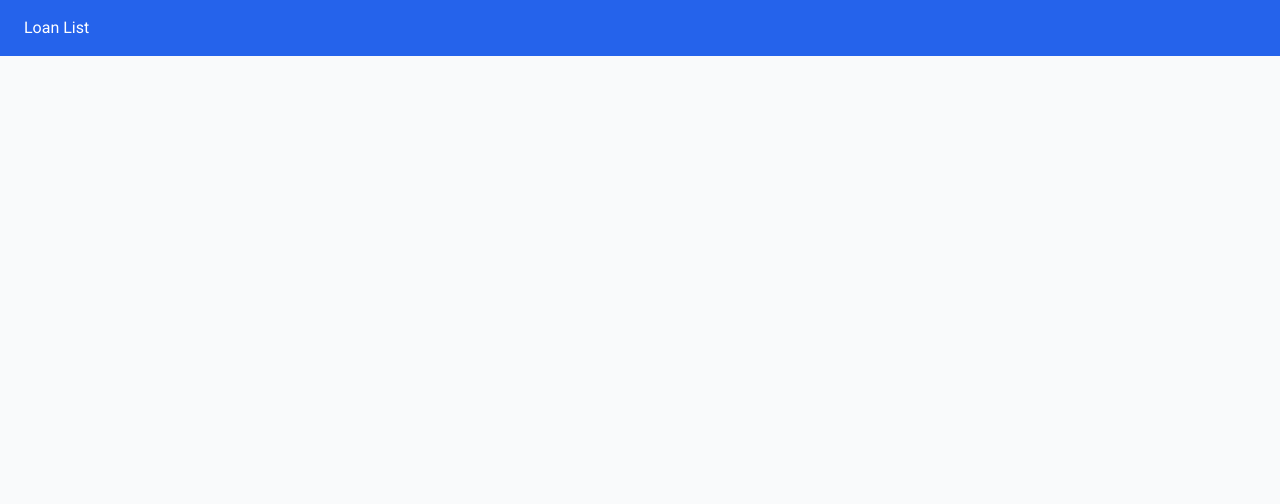
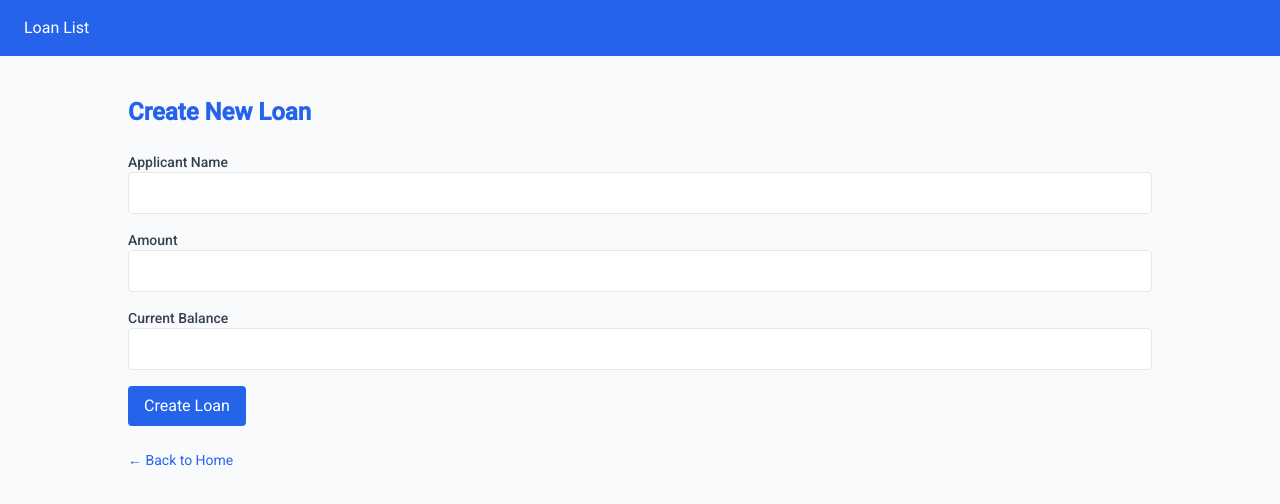
Before and after one commit to hengtan/take-home-fundo, an Angular app in the folder frontend/: page /create-loan in a window 1280 px wide. Before the commit this address led to /. Shown: the top 504 px of the page. Built offline with nearby package versions, Linux system fonts and the light colour scheme.

Commit message:
feat: add CreateLoanComponent for loan creation and update routing

```diff
--- a/frontend/src/app/app.routes.ts
+++ b/frontend/src/app/app.routes.ts
@@ -2,9 +2,11 @@ import { Routes } from '@angular/router';
 import { LoanListComponent } from './components/loan-list/loan-list.component';
 import {HomeComponent} from './components/home/ home.component';
 import {LoanDetailComponent} from './components/loan-detail/loan-detail.component';
+import {CreateLoanComponent} from './components/create-loan/create-loan.component';
 
 export const routes: Routes = [
   { path: '', component: HomeComponent },           // página inicial
   { path: 'loans', component: LoanListComponent },  // rota de lista de empréstimos
   { path: 'loan-detail', component: LoanDetailComponent }, // acesso via input
+  { path: 'create-loan', component: CreateLoanComponent }
 ];
--- /dev/null
+++ b/frontend/src/app/components/create-loan/create-loan.component.html
@@ -0,0 +1,32 @@
+<div class="space-y-6">
+  <h2 class="text-2xl font-bold text-blue-600">Create New Loan</h2>
+
+  <form (ngSubmit)="createLoan()" class="space-y-4">
+    <div>
+      <label class="block text-sm font-medium text-gray-700">Applicant Name</label>
+      <input [(ngModel)]="applicantName" name="applicantName" required
+             class="w-full px-4 py-2 border rounded focus:outline-none focus:ring-2 focus:ring-blue-400" />
+    </div>
+
+    <div>
+      <label class="block text-sm font-medium text-gray-700">Amount</label>
+      <input type="number" [(ngModel)]="amount" name="amount" required
+             class="w-full px-4 py-2 border rounded focus:outline-none focus:ring-2 focus:ring-blue-400" />
+    </div>
+
+    <div>
+      <label class="block text-sm font-medium text-gray-700">Current Balance</label>
+      <input type="number" [(ngModel)]="currentBalance" name="currentBalance" required
+             class="w-full px-4 py-2 border rounded focus:outline-none focus:ring-2 focus:ring-blue-400" />
+    </div>
+
+    <button type="submit" class="bg-blue-600 text-white px-4 py-2 rounded hover:bg-blue-700 transition">
+      Create Loan
+    </button>
+  </form>
+
+  <div *ngIf="success" class="text-green-600 font-semibold">Loan successfully created!</div>
+  <div *ngIf="error" class="text-red-600 font-semibold">{{ error }}</div>
+
+  <a routerLink="/" class="inline-block text-blue-600 hover:underline mt-6 text-sm">&larr; Back to Home</a>
+</div>
--- /dev/null
+++ b/frontend/src/app/components/create-loan/create-loan.component.ts
@@ -0,0 +1,48 @@
+import { Component } from '@angular/core';
+import { CommonModule } from '@angular/common';
+import { FormsModule } from '@angular/forms';
+import { HttpClient } from '@angular/common/http';
+import {Router, RouterLink} from '@angular/router';
+
+@Component({
+  selector: 'app-create-loan',
+  standalone: true,
+  imports: [CommonModule, FormsModule, RouterLink],
+  templateUrl: './create-loan.component.html',
+})
+export class CreateLoanComponent {
+  applicantName = '';
+  amount: number | null = null;
+  currentBalance: number | null = null;
+  error: string | null = null;
+  success: boolean = false;
+
+  constructor(private http: HttpClient, private router: Router) {}
+
+  createLoan() {
+    this.error = null;
+    this.success = false;
+
+    const loan = {
+      applicantName: this.applicantName,
+      amount: this.amount,
+      currentBalance: this.currentBalance,
+    };
+
+    this.http.post('http://localhost:8080/loans', loan).subscribe({
+      next: () => {
+        this.success = true;
+        this.clearForm();
+      },
+      error: () => {
+        this.error = 'Failed to create loan. Please try again.';
+      }
+    });
+  }
+
+  private clearForm() {
+    this.applicantName = '';
+    this.amount = null;
+    this.currentBalance = null;
+  }
+}
--- a/frontend/src/app/components/home/home.component.html
+++ b/frontend/src/app/components/home/home.component.html
@@ -17,10 +17,10 @@
         View Loan Details
       </a>
       <a
-        routerLink="/third-endpoint"
+        routerLink="/create-loan"
         class="px-6 py-3 bg-indigo-600 text-white font-semibold rounded-lg shadow hover:bg-indigo-700 transition"
       >
-        📊 Third Endpoint
+        Create New Loan
       </a>
     </div>
   </div>
--- a/frontend/src/app/components/loan-detail/loan-detail.component.ts
+++ b/frontend/src/app/components/loan-detail/loan-detail.component.ts
@@ -2,11 +2,12 @@ import { Component } from '@angular/core';
 import { CommonModule } from '@angular/common';
 import { FormsModule } from '@angular/forms';
 import { HttpClient } from '@angular/common/http';
+import {RouterLink} from '@angular/router';
 
 @Component({
   selector: 'app-loan-detail',
   standalone: true,
-  imports: [CommonModule, FormsModule],
+  imports: [CommonModule, FormsModule, RouterLink],
   templateUrl: './loan-detail.component.html',
 })
 export class LoanDetailComponent {
```
Also changed, not shown: frontend/src/app/components/create-loan/create-loan.component.scss (added), 1 other file (tests, documents, lock files or other folders).
